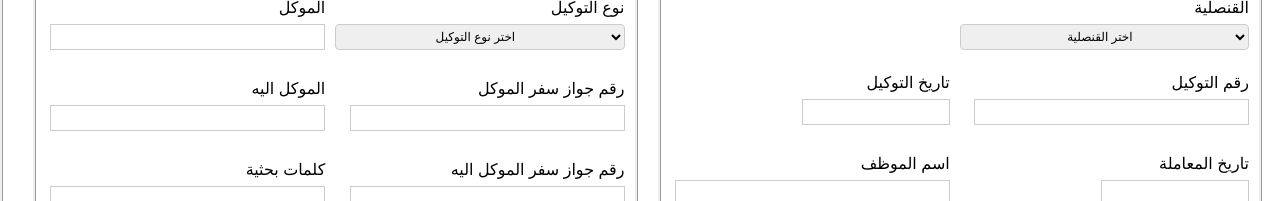
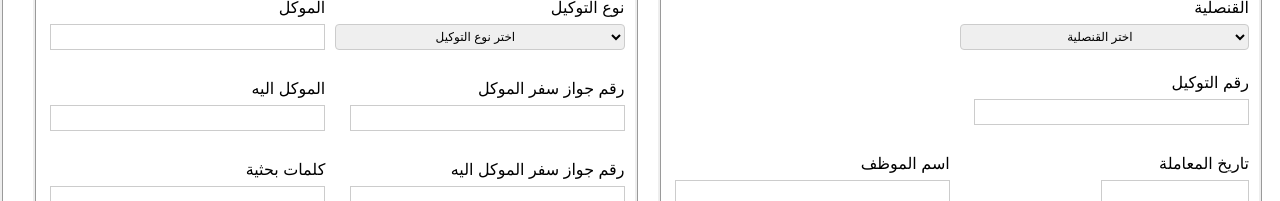
Before and after one commit to Dardir/Scanner, a React (Create React App) app: page /search in a window 1280 px wide. Shown: the part 163-364 px from the top of the page. Built offline with nearby package versions, Linux system fonts and the light colour scheme.

Commit message:
Removing delegation date

```diff
--- a/src/DynamsoftSDK.css
+++ b/src/DynamsoftSDK.css
@@ -708,7 +708,7 @@ select#Resolution {
     padding: 6px 0 0 8px;
     margin-top: 3px;
     width: 647px;
-    height: 401px;
+    height: 301px;
     border: solid 1px #ccc;
     overflow-y: scroll;
     background: #fff;
--- a/src/FileDisplay.js
+++ b/src/FileDisplay.js
@@ -83,14 +83,6 @@ const FileDisplay = ({ metadataObj, navigateBack }) => {
                                         <p>رقم التوكيل</p>
                                     </label>
                                     <input readOnly type="text" id="txt_delegationNumber" style={{ paddingLeft: "5px", textAlign: "right" }} name="delegationNumber" value={metadataObj.properties.delegationNumber} />
-                                </li>
-                            </div>
-                            <div className="internal-column">
-                                <li style={{ textAlign: "right", listStyleType: "none" }}>
-                                    <label htmlFor="date_delegationDate">
-                                        <p style={{ paddingLeft: "74px" }}>تاريخ التوكيل</p>
-                                    </label>
-                                    <input readOnly type="text" id="date_delegationDate" style={{ paddingLeft: "5px", textAlign: "right" }} name="delegationDate" value={formatDate(metadataObj.properties.delegationDate)} />
                                 </li>
                             </div>
                         </div>
--- a/src/FileSearch.js
+++ b/src/FileSearch.js
@@ -13,7 +13,6 @@ const FileSearch = ({ displayFile, searchResults }) => {
     const [metadataform, setState] = useState({
         counsulate: '',
         delegationNumber: '',
-        delegationDate: '',
         transactionDate: '',
         employeeName: '',
         employeeNumber: '',
@@ -49,12 +48,6 @@ const FileSearch = ({ displayFile, searchResults }) => {
         });
     };
 
-    const handleDelegationDateChange = date => {
-        setState({
-            ...metadataform,
-            delegationDate: date
-        });
-    };
     const handleTransactionDateChange = date => {
         setState({
             ...metadataform,
@@ -222,20 +215,6 @@ const FileSearch = ({ displayFile, searchResults }) => {
                                         <input type="text" size="20" id="txt_delegationNumber" name="delegationNumber" value={metadataform.delegationNumber} onChange={updateField} />
                                     </li>
                                 </div>
-                                <div className="internal-column">
-                                    <li style={{ textAlign: "right", listStyleType: "none" }}>
-                                        <label htmlFor="date_delegationDate">
-                                            <p style={{ paddingLeft: "74px" }}>تاريخ التوكيل</p>
-                                        </label>
-                                        <DatePicker
-                                            selected={metadataform.delegationDate}
-                                            onChange={handleDelegationDateChange}
-                                            id="date_delegationDate"
-                                            onSelect={handleDelegationDateChange}
-                                        />
-
-                                    </li>
-                                </div>
                             </div>
                             <div className="row">
                                 <div className="internal-column">
--- a/src/Metadata.js
+++ b/src/Metadata.js
@@ -9,7 +9,6 @@ const Metadata = ({saveMetadataObj,metadataEnabled}) => {
   const [metadataform, setState] = useState({
     counsulate: '',
     delegationNumber: '',
-    delegationDate: '',
     transactionDate: '',
     employeeName: '',
     employeeNumber: '',
@@ -21,7 +20,7 @@ const Metadata = ({saveMetadataObj,metadataEnabled}) => {
     delegationSubject: '',
     keySearch: ''
   });
-  const mandatoryfields = ['counsulate','delegationNumber','delegationDate','transactionDate','employeeName','delegationType','delegatedTo','delegatedToPassport'];
+  const mandatoryfields = ['counsulate','delegationNumber','transactionDate','employeeName','delegationType','delegatedTo','delegatedToPassport'];
   const [isDisabled] = useValidateMandatoryFields(metadataform,mandatoryfields);
 
   const updateField = e => {
@@ -31,12 +30,6 @@ const Metadata = ({saveMetadataObj,metadataEnabled}) => {
     });
   };
 
-  const handleDelegationDateChange = date => {
-    setState({
-      ...metadataform,
-      delegationDate: date
-    });
-  };
   const handleTransactionDateChange = date => {
     setState({
       ...metadataform,
@@ -77,18 +70,6 @@ const Metadata = ({saveMetadataObj,metadataEnabled}) => {
                     <p style={{ color: "red", paddingLeft: "5px" }}>*</p><p>رقم المعاملة</p>
                   </label>
                   <input type="text" size="20" id="txt_delegationNumber" name="delegationNumber" onChange={updateField} disabled = {!metadataEnabled}/>
-                </li>
-                <li style={{ paddingTop: "10px" }}>
-                  <label htmlFor="date_delegationDate">
-                    <p style={{ color: "red", paddingLeft: "5px" }}>*</p><p>تاريخ التوكيل</p>
-                  </label>
-                  <DatePicker
-                    selected={metadataform.delegationDate}
-                    onChange={handleDelegationDateChange}
-                    id="date_delegationDate"
-                    onSelect={handleDelegationDateChange}
-                    disabled = {!metadataEnabled}
-                  />
                 </li>
                 <li style={{ paddingTop: "10px" }}>
                   <label htmlFor="date_transactionDate">
--- a/src/ReferenceData.js
+++ b/src/ReferenceData.js
@@ -47,10 +47,6 @@ export const delegationTypes = [
 
 
 export const keyMap = [
-    {
-        key: 'dc:EDate',
-        value: 'delegationDate'
-    },
     {
         key: 'dc:Embassy',
         value: 'counsulate'
```
